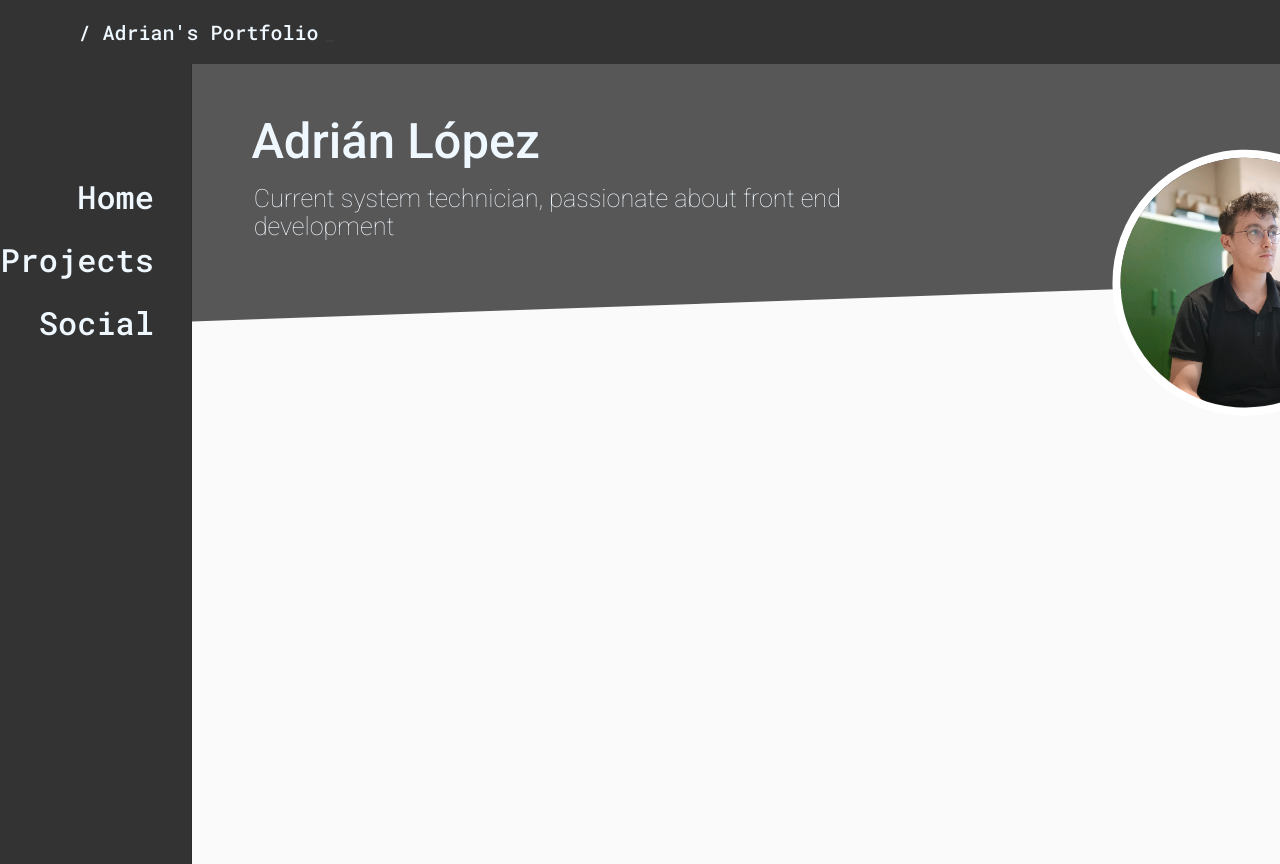
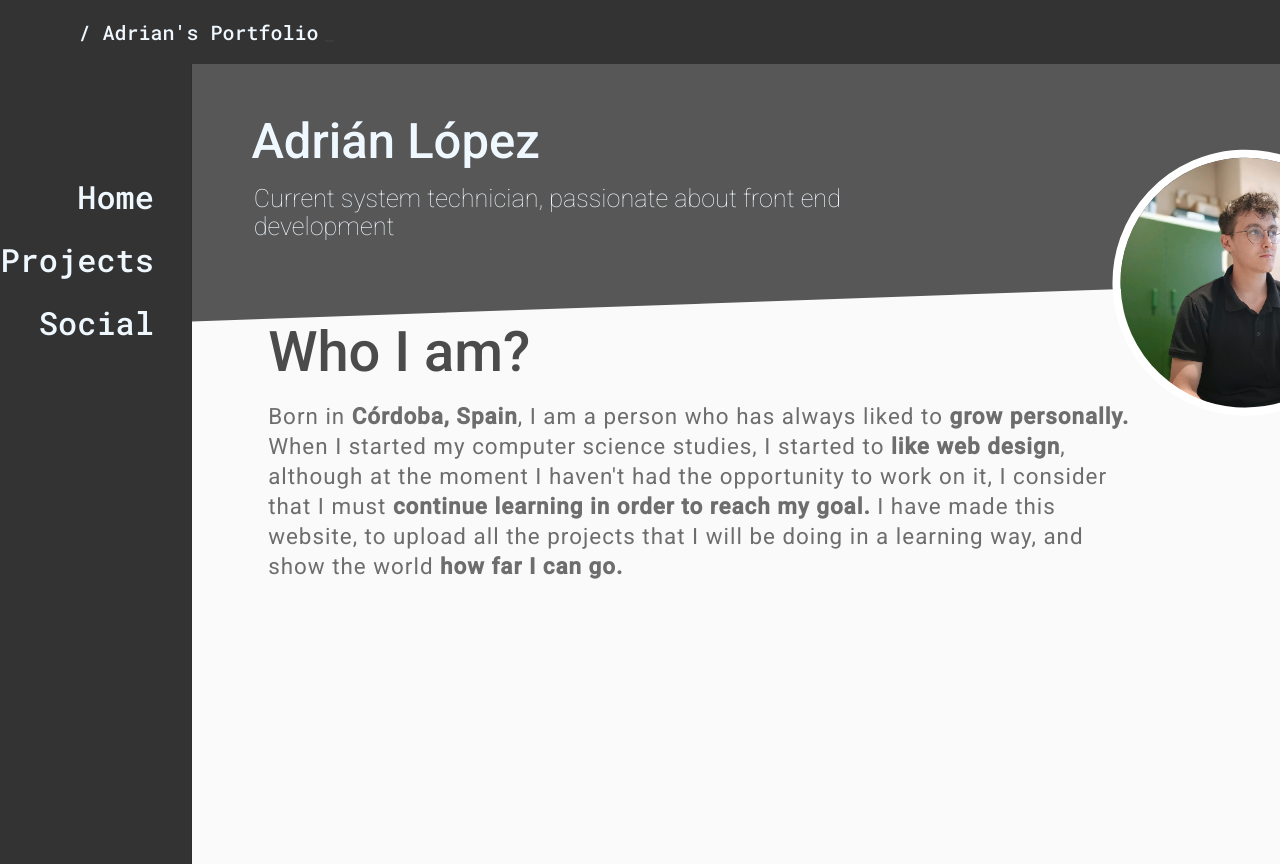
Before and after one commit to adrianlpzt/MyPortfolio, an Angular app: page / in a window 1280 px wide. Built offline with nearby package versions, Linux system fonts and the light colour scheme.

Commit message:
Adding personal info

```diff
--- a/src/app/app.component.html
+++ b/src/app/app.component.html
@@ -7,5 +7,6 @@
   </mat-sidenav>
   <mat-sidenav-content>
     <app-profile></app-profile>
+    <app-info></app-info>
   </mat-sidenav-content>
 </mat-sidenav-container>
--- a/src/app/app.module.ts
+++ b/src/app/app.module.ts
@@ -15,6 +15,8 @@ import { BrowserAnimationsModule } from '@angular/platform-browser/animations';
 import { MenuComponent } from './menu/menu.component';
 import {MatButtonModule} from '@angular/material/button';
 import { ProfileComponent } from './profile/profile.component';
+import { InfoComponent } from './info/info.component';
+
 
 
 
@@ -25,7 +27,8 @@ import { ProfileComponent } from './profile/profile.component';
   declarations: [
     AppComponent,
     MenuComponent,
-    ProfileComponent
+    ProfileComponent,
+    InfoComponent
   ],
   imports: [
     MatButtonModule,
--- /dev/null
+++ b/src/app/info/info.component.css
@@ -0,0 +1,24 @@
+.info-container {
+    color: #4b4b4b;
+    margin-top: 25%;
+}
+
+.title {
+    font-family: 'roboto';
+    font-weight: 500;
+    font-size: 4em;
+    margin-left: 7%;
+
+}
+
+.subtitle {
+    margin-top: 3%;
+    margin-left: 7%;
+    font-family: 'roboto';
+    font-weight: 400;
+    width: 80%;
+    color: #6d6d6d;
+    font-size: 1.6em;
+    line-height: 30px;
+    letter-spacing: 1px;
+}
--- /dev/null
+++ b/src/app/info/info.component.html
@@ -0,0 +1,7 @@
+<div class="info-container">
+    <h1 class="title">Who I am?</h1>
+</div>
+<div class="subtitle">
+    Born in <b>Córdoba, Spain</b>, I am a person who has always liked to <b>grow personally.</b> When I started my computer science studies, I started to <b>like web design</b>, although at the moment I haven't had the opportunity to work on it, I consider that I must <b>continue learning in order to reach my goal.</b> I have made this website, to upload all the projects that I will be doing in a learning way, and show the world <b>how far I can go.</b>
+
+</div>
--- /dev/null
+++ b/src/app/info/info.component.ts
@@ -0,0 +1,15 @@
+import { Component, OnInit } from '@angular/core';
+
+@Component({
+  selector: 'app-info',
+  templateUrl: './info.component.html',
+  styleUrls: ['./info.component.css']
+})
+export class InfoComponent implements OnInit {
+
+  constructor() { }
+
+  ngOnInit(): void {
+  }
+
+}
--- a/src/app/profile/profile.component.html
+++ b/src/app/profile/profile.component.html
@@ -9,3 +9,4 @@
         <img src="../../assets/profile.jfif" alt="profile-image" class="profile">
     </div>
 </div>
+<div class="clear"></div>
--- a/src/styles.css
+++ b/src/styles.css
@@ -1,4 +1,5 @@
 /* You can add global styles to this file, and also import other style files */
+@import url('https://fonts.googleapis.com/css2?family=Roboto:ital,wght@0,100;0,400;0,500;1,100&display=swap');
 
 html, body { height: 100%;}
 body { margin: 0; font-family: Roboto, "Helvetica Neue", sans-serif; overflow: hidden; }
```
